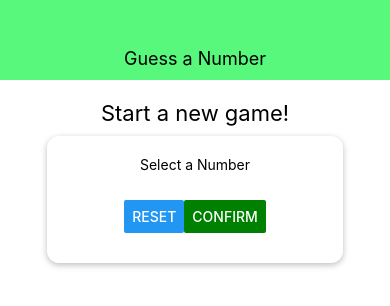
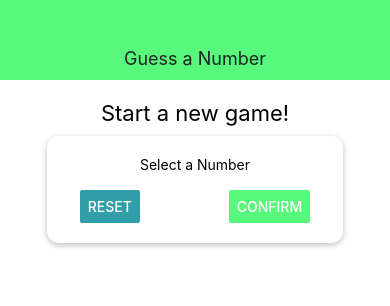
Before and after one commit to ethanmcneal/NativeNumberGuesser, a React Native app: screen / in a window 390 px wide. Shown: the top 306 px of the page. Built offline with nearby package versions, Linux system fonts and the light colour scheme.

Commit message:
colors constant

```diff
--- a/components/Header.js
+++ b/components/Header.js
@@ -1,5 +1,6 @@
 import React from 'react'
 import { StyleSheet, Text, View } from 'react-native'
+import Colors from '../constants/colors'
 
 const Header = (props) => {
     return(
@@ -16,12 +17,12 @@ const styles = StyleSheet.create({
         width: '100%',
         height: 80,
         paddingTop: 36,
-        backgroundColor: '#57f87b',
+        backgroundColor: Colors.primary,
         alignItems: 'center',
         justifyContent: 'center',
     },
     headerTitle: {
-        color: 'black',
+        color: '#222',
         fontSize: 18,
     }
 });
--- /dev/null
+++ b/constants/colors.js
@@ -0,0 +1,4 @@
+export default {
+    primary: '#57f87b',
+    secondary: '#329ea8'
+}
--- a/screens/StartGameScreen.js
+++ b/screens/StartGameScreen.js
@@ -1,6 +1,7 @@
 import React from 'react';
 import { Button, StyleSheet, Text, TextInput, View } from 'react-native';
 import Card from '../components/Card';
+import Colors from '../constants/colors'
 
 const StartGameScreen = props => {
     return(
@@ -10,8 +11,8 @@ const StartGameScreen = props => {
                 <Text>Select a Number</Text>
                 <TextInput />
                 <View style={styles.buttonContainer}>
-                    <Button style={styles.button} title="Reset"/>
-                    <Button style={styles.button} title="Confirm" color='green'/>
+                    <Button style={styles.button} title="Reset" color={Colors.secondary}/>
+                    <Button style={styles.button} title="Confirm" color={Colors.primary}/>
                 </View>
             </Card>
         </View>
@@ -26,17 +27,18 @@ const styles = StyleSheet.create({
     },
     buttonContainer: {
         flexDirection: 'row',
-        justifyContent: 'flex-end',
+        justifyContent: 'space-between',
         alignItems: 'center',
-        // width: '60%',
-        margin: 10,
+        width: '90%',
+        // margin: 10,
     },
     inputContainer: {
         width: '80%',
         alignItems: 'center'
     },
     button: {
-        paddingHorizontal: 20
+        width: 80,
+        // paddingHorizontal: 20
     },
     title: {
         fontSize: 22,
```
